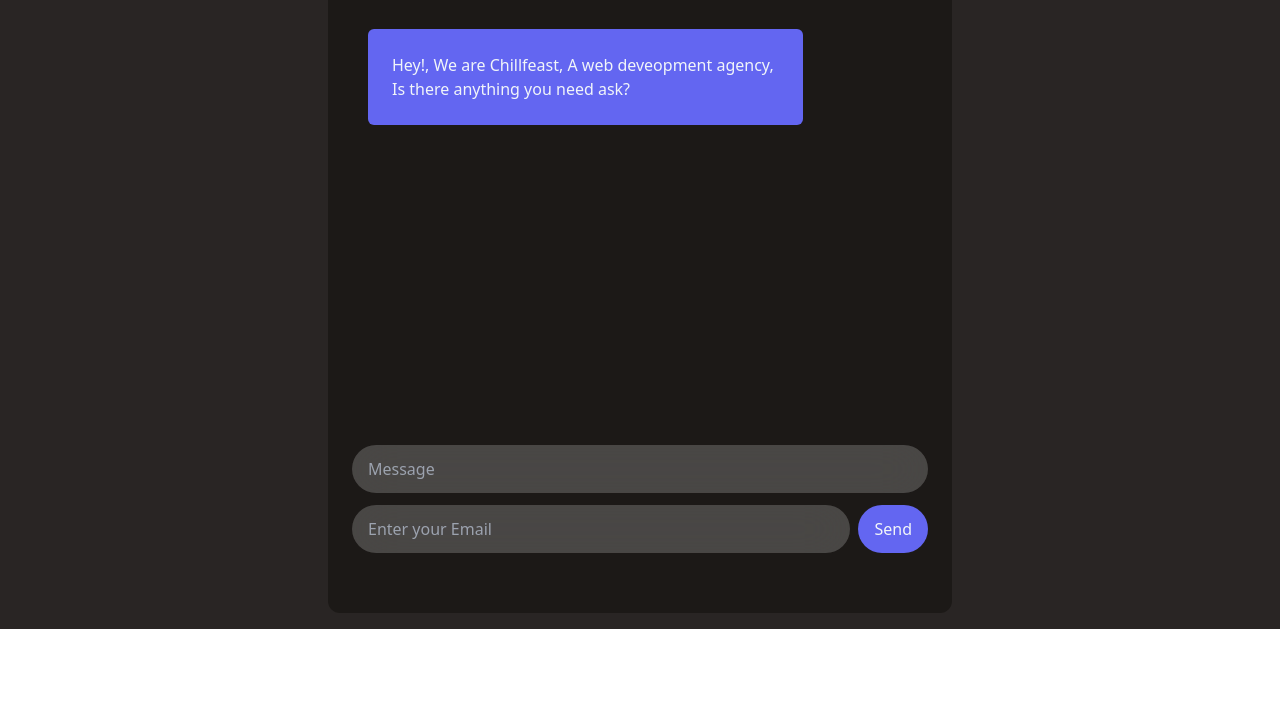
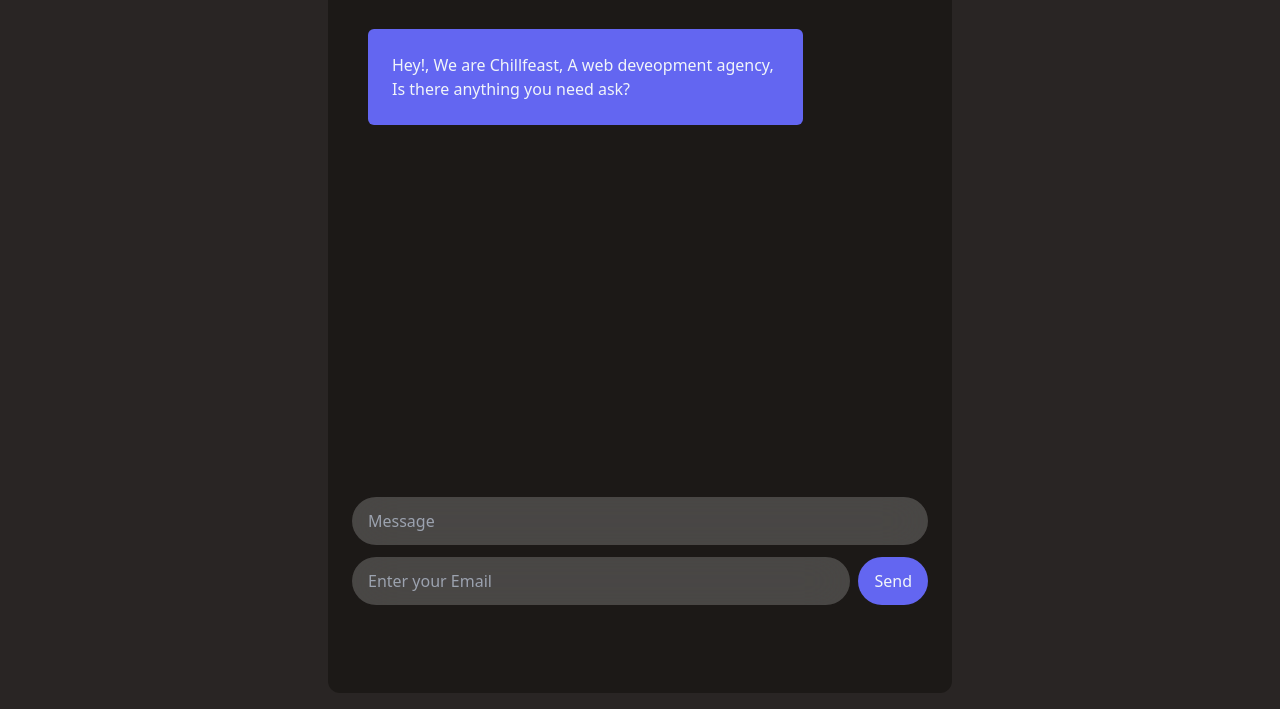
Before and after one commit to Vikneshoftheleaf/agency, a website: page pages/contact.html in a window 1280 px wide. Shown: the part 91-800 px from the top of the page. Drawn offline with nearby package versions, Linux system fonts and the light colour scheme.

Commit message:
Update contact.html

```diff
--- a/pages/contact.html
+++ b/pages/contact.html
@@ -10,12 +10,12 @@
     <script src="https://cdn.tailwindcss.com"></script>
 </head>
 
-<body class="h-screen w-screen">
+<body>
 
-    <section class="screen h-[90%] flex justify-start lg:justify-center lg:items-center items-start lg:p-4 bg-stone-800">
+    <section class="screen h-screen w-screen flex justify-start lg:justify-center lg:items-center items-start lg:p-4 bg-stone-800">
 
         <div
-            class="msg-con lg:h-full h-[90%] lg:w-1/2 w-full bg-stone-900 text-slate-100 lg:rounded-xl p-6 relative flex flex-col gap-4">
+            class="msg-con h-full lg:w-1/2 w-full bg-stone-900 text-slate-100 lg:rounded-xl p-6 relative flex flex-col gap-4">
             <div class="msg-head flex justify-between">
                 <div class="flex items-center gap-2">
                     <div class="bac-icon text-slate-100">
```
